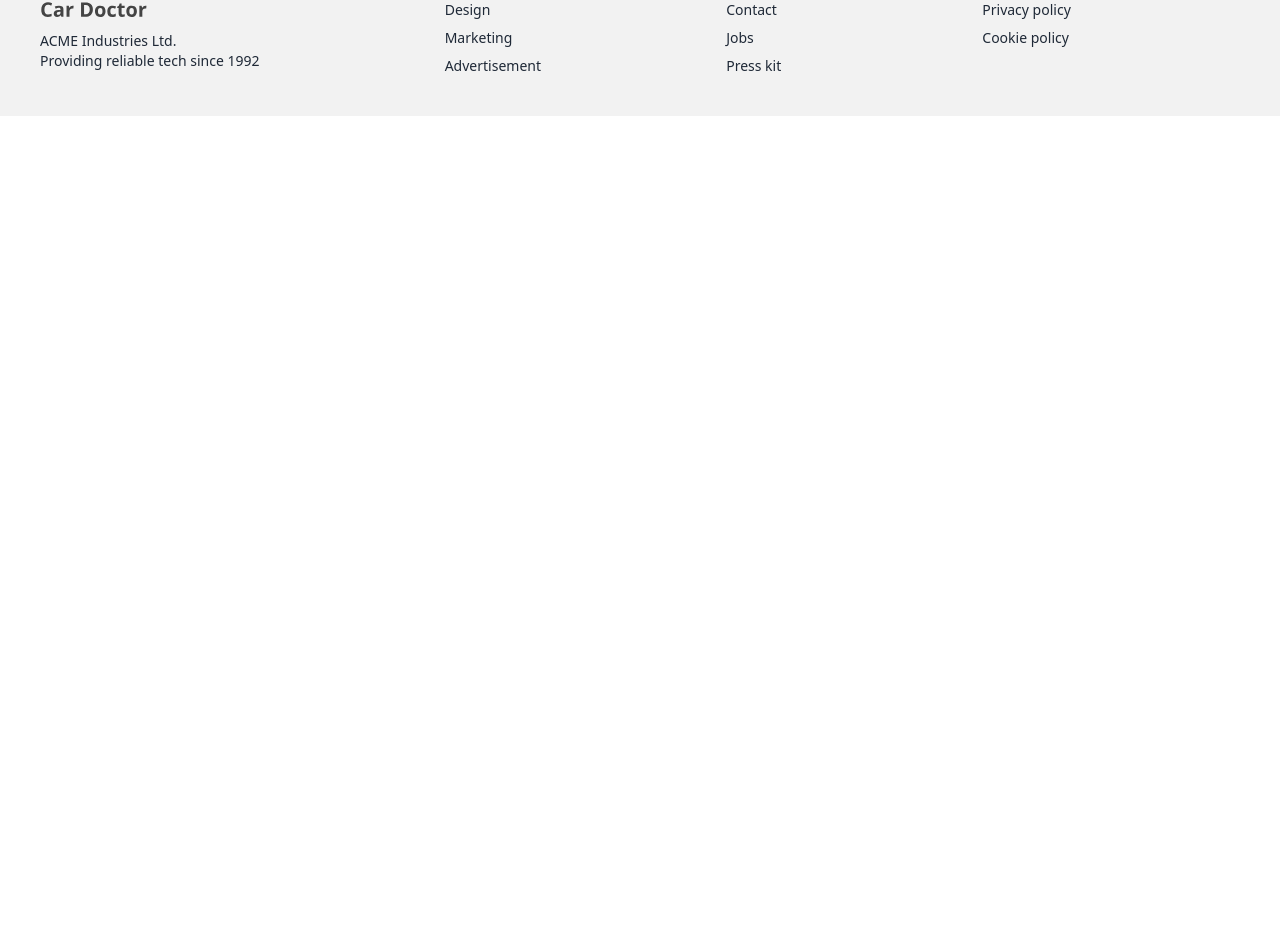
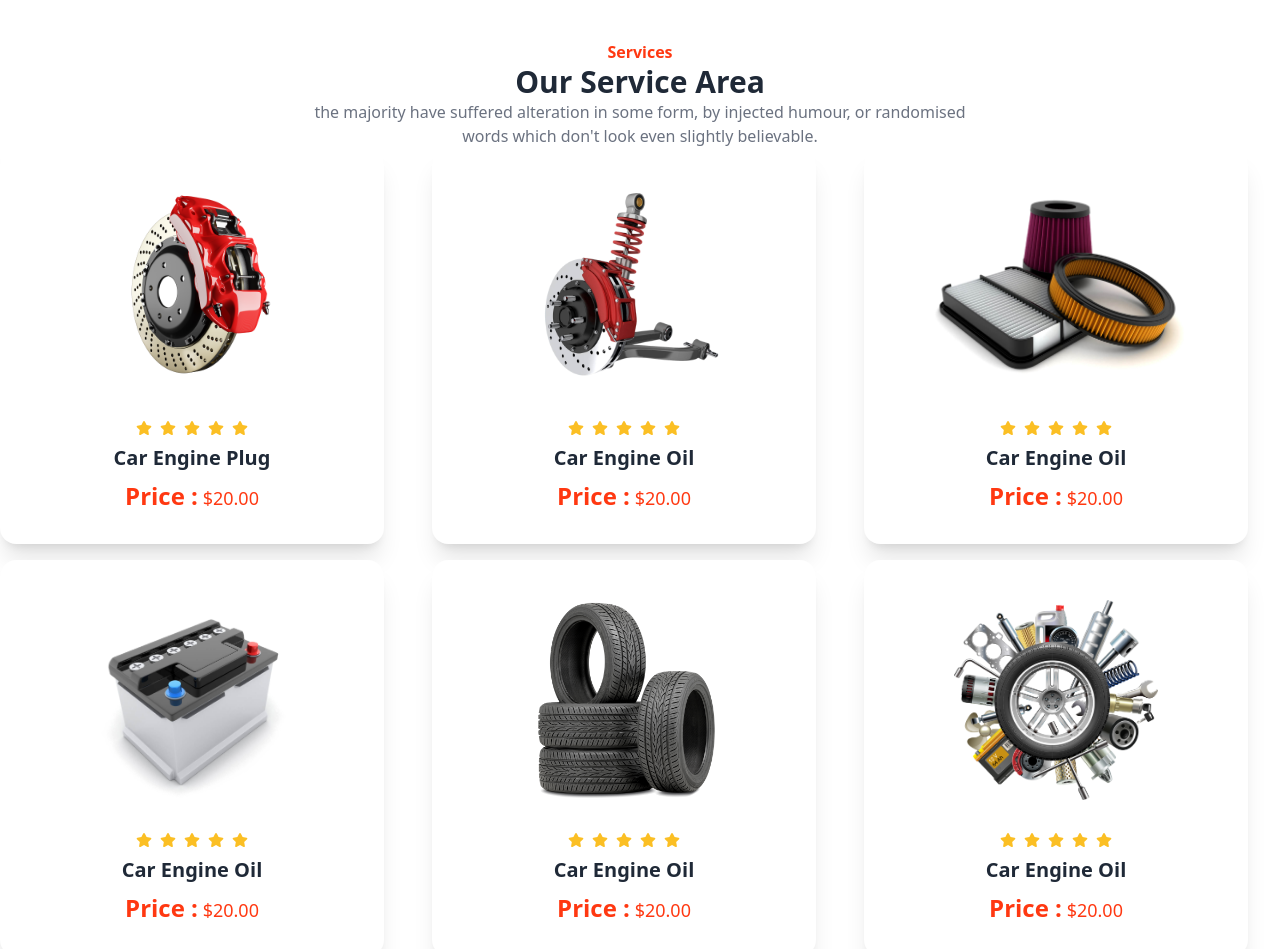
Before and after one commit to Arif-Islam21/car-doctor, a React (Vite) app: page / in a window 1280 px wide. Shown: the part 2010-2959 px from the top of the page. Before the commit the page ends 2126 px from the top, so only its background shows below. Built offline with nearby package versions, Linux system fonts and the light colour scheme; no server answers.

Commit message:
our serviceh area added

```diff
--- /dev/null
+++ b/src/Pages/BrouseProducts/BrouseCard.jsx
@@ -0,0 +1,24 @@
+const BrouseCard = () => {
+  return (
+    <div className="card bg-base-100 w-96 shadow-xl">
+      <figure className="px-10 pt-10">
+        <img src={img} alt={title} className="rounded-xl" />
+      </figure>
+      <div className="card-body">
+        <h2 className="card-title">{title}</h2>
+        <div className="flex justify-between items-center">
+          <p className="text-lg text-themeColor">
+            <span className="text-2xl font-semibold">Price :</span> ${price}
+          </p>
+          <Link to={`/checkout/${_id}`}>
+            <p className="text-2xl flex justify-end text-themeColor font-bold">
+              <FaArrowRight></FaArrowRight>
+            </p>
+          </Link>
+        </div>
+      </div>
+    </div>
+  );
+};
+
+export default BrouseCard;
--- /dev/null
+++ b/src/Pages/BrouseProducts/BrouseProducts.jsx
@@ -0,0 +1,170 @@
+import { FaStairs, FaStar } from "react-icons/fa6";
+import img1 from "../../assets/images/products/1.png";
+import img2 from "../../assets/images/products/2.png";
+import img3 from "../../assets/images/products/3.png";
+import img4 from "../../assets/images/products/4.png";
+import img5 from "../../assets/images/products/5.png";
+import img6 from "../../assets/images/products/6.png";
+
+const BrouseProducts = () => {
+  return (
+    <div className="py-12">
+      <div className="text-center">
+        <h4 className="text-themeColor font-bold">Services</h4>
+        <h3 className="text-3xl font-bold">Our Service Area</h3>
+        <p className="text-gray-500 max-w-2xl mx-auto">
+          the majority have suffered alteration in some form, by injected
+          humour, or randomised words which don't look even slightly believable.{" "}
+        </p>
+      </div>
+      <div className="grid grid-cols-1 md:grid-cols-2 lg:grid-cols-3 gap-4">
+        <div className="card bg-base-100 w-96 shadow-xl">
+          <figure className="px-10 pt-10">
+            <img
+              src={img1}
+              alt="car engine plug"
+              className="rounded-xl h-[25vh]"
+            />
+          </figure>
+          <div className="card-body text-center">
+            <p className="text-amber-400 flex gap-2 mx-auto">
+              <FaStar />
+              <FaStar />
+              <FaStar />
+              <FaStar />
+              <FaStar />
+            </p>
+            <h2 className="card-title mx-auto">Car Engine Plug</h2>
+            <div className="flex justify-between items-center">
+              <p className="text-lg text-themeColor">
+                <span className="text-2xl font-semibold">Price :</span> $20.00
+              </p>
+            </div>
+          </div>
+        </div>
+        <div className="card bg-base-100 w-96 shadow-xl">
+          <figure className="px-10 pt-10">
+            <img
+              src={img2}
+              alt="car engine plug"
+              className="rounded-xl h-[25vh]"
+            />
+          </figure>
+          <div className="card-body text-center">
+            <p className="text-amber-400 flex gap-2 mx-auto">
+              <FaStar />
+              <FaStar />
+              <FaStar />
+              <FaStar />
+              <FaStar />
+            </p>
+            <h2 className="card-title mx-auto">Car Engine Oil</h2>
+            <div className="flex justify-between items-center">
+              <p className="text-lg text-themeColor">
+                <span className="text-2xl font-semibold">Price :</span> $20.00
+              </p>
+            </div>
+          </div>
+        </div>
+        <div className="card bg-base-100 w-96 shadow-xl">
+          <figure className="px-10 pt-10">
+            <img
+              src={img3}
+              alt="car engine plug"
+              className="rounded-xl h-[25vh]"
+            />
+          </figure>
+          <div className="card-body text-center">
+            <p className="text-amber-400 flex gap-2 mx-auto">
+              <FaStar />
+              <FaStar />
+              <FaStar />
+              <FaStar />
+              <FaStar />
+            </p>
+            <h2 className="card-title mx-auto">Car Engine Oil</h2>
+            <div className="flex justify-between items-center">
+              <p className="text-lg text-themeColor">
+                <span className="text-2xl font-semibold">Price :</span> $20.00
+              </p>
+            </div>
+          </div>
+        </div>
+        <div className="card bg-base-100 w-96 shadow-xl">
+          <figure className="px-10 pt-10">
+            <img
+              src={img4}
+              alt="car engine plug"
+              className="rounded-xl h-[25vh]"
+            />
+          </figure>
+          <div className="card-body text-center">
+            <p className="text-amber-400 flex gap-2 mx-auto">
+              <FaStar />
+              <FaStar />
+              <FaStar />
+              <FaStar />
+              <FaStar />
+            </p>
+            <h2 className="card-title mx-auto">Car Engine Oil</h2>
+            <div className="flex justify-between items-center">
+              <p className="text-lg text-themeColor">
+                <span className="text-2xl font-semibold">Price :</span> $20.00
+              </p>
+            </div>
+          </div>
+        </div>
+        <div className="card bg-base-100 w-96 shadow-xl">
+          <figure className="px-10 pt-10">
+            <img
+              src={img5}
+              alt="car engine plug"
+              className="rounded-xl h-[25vh]"
+            />
+          </figure>
+          <div className="card-body text-center">
+            <p className="text-amber-400 flex gap-2 mx-auto">
+              <FaStar />
+              <FaStar />
+              <FaStar />
+              <FaStar />
+              <FaStar />
+            </p>
+            <h2 className="card-title mx-auto">Car Engine Oil</h2>
+            <div className="flex justify-between items-center">
+              <p className="text-lg text-themeColor">
+                <span className="text-2xl font-semibold">Price :</span> $20.00
+              </p>
+            </div>
+          </div>
+        </div>
+        <div className="card bg-base-100 w-96 shadow-xl">
+          <figure className="px-10 pt-10">
+            <img
+              src={img6}
+              alt="car engine plug"
+              className="rounded-xl h-[25vh]"
+            />
+          </figure>
+          <div className="card-body text-center">
+            <p className="text-amber-400 flex gap-2 mx-auto">
+              <FaStar />
+              <FaStar />
+              <FaStar />
+              <FaStar />
+              <FaStar />
+            </p>
+            <h2 className="card-title mx-auto">Car Engine Oil</h2>
+            <div className="flex justify-between items-center">
+              <p className="text-lg text-themeColor">
+                <span className="text-2xl font-semibold">Price :</span> $20.00
+              </p>
+            </div>
+          </div>
+        </div>
+      </div>
+    </div>
+  );
+};
+
+export default BrouseProducts;
--- a/src/Pages/Contacts/Contacts.jsx
+++ b/src/Pages/Contacts/Contacts.jsx
@@ -4,7 +4,7 @@ import logo3 from "../../assets/icons/Wrench.svg";
 
 const Contacts = () => {
   return (
-    <div className="min-h-56 flex items-center justify-around px-12 text-white rounded-xl bg-black">
+    <div className="min-h-56 my-12 flex items-center justify-around px-12 text-white rounded-xl bg-black">
       {/* card 1 */}
       <div className="flex gap-4 items-center">
         <img src={logo1} alt="" />
--- a/src/Pages/Home/Home.jsx
+++ b/src/Pages/Home/Home.jsx
@@ -1,5 +1,6 @@
 import About from "../About/About";
 import Banner from "../Banner/Banner";
+import BrouseProducts from "../BrouseProducts/BrouseProducts";
 import Contacts from "../Contacts/Contacts";
 import Services from "../Services/Services";
 
@@ -10,6 +11,7 @@ const Home = () => {
       <About></About>
       <Services></Services>
       <Contacts></Contacts>
+      <BrouseProducts></BrouseProducts>
     </div>
   );
 };
```
